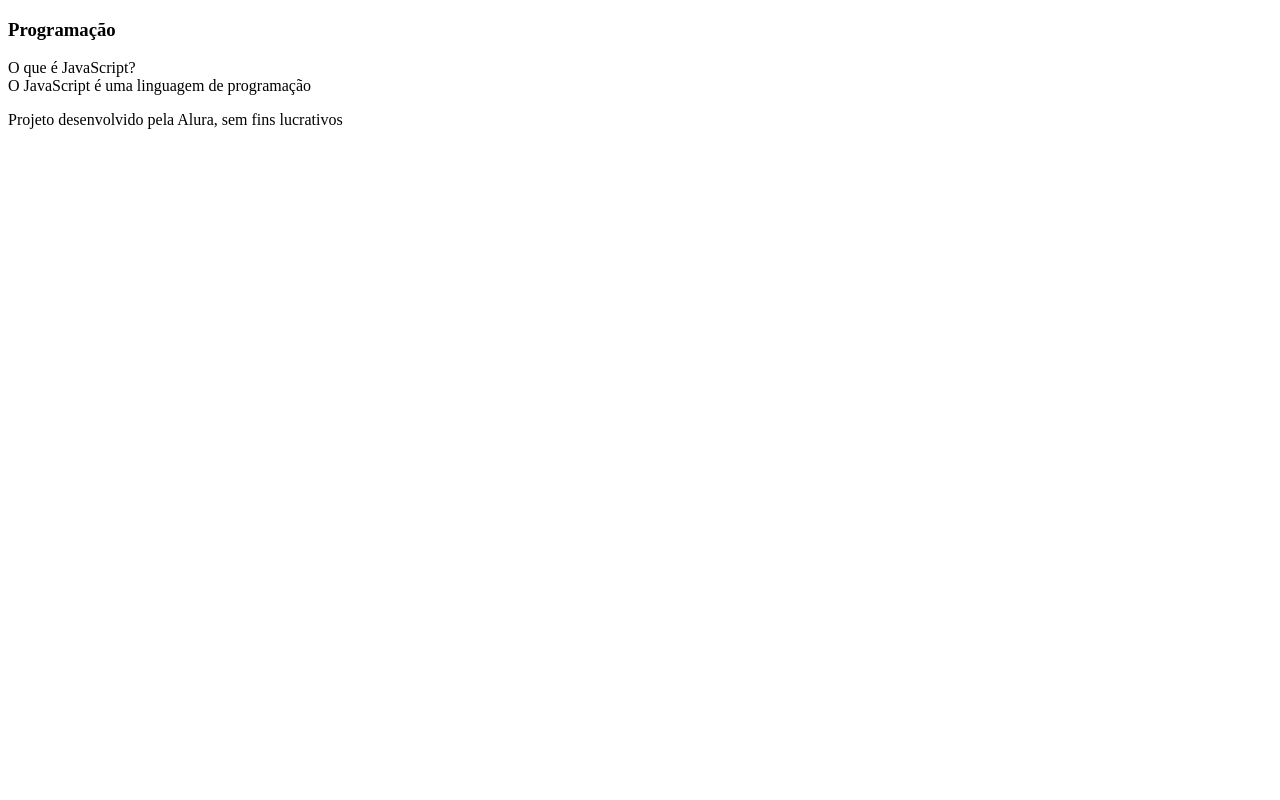
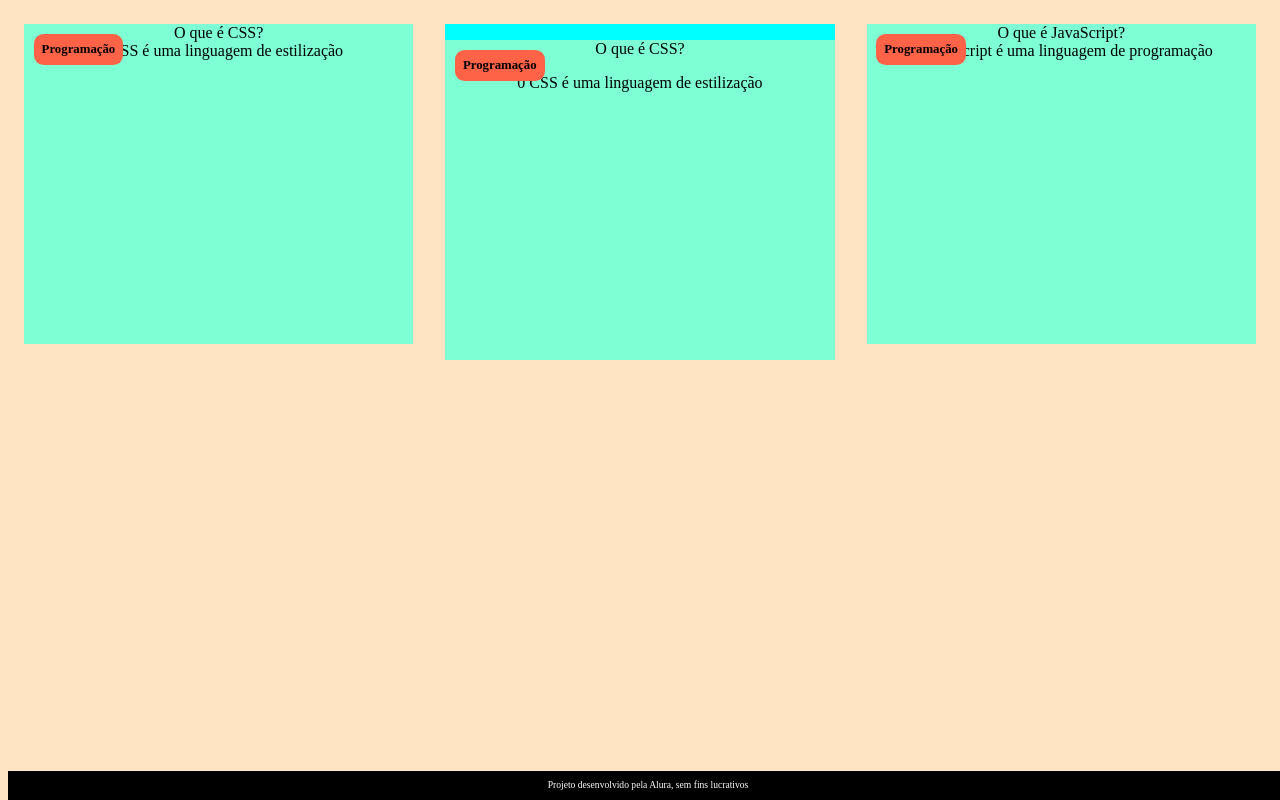
Before and after one commit to alanzsx/ferramenta-interativa, a plain HTML site: page index.html in a window 1280 px wide. Drawn offline with Linux system fonts and the light colour scheme.

Commit message:
Add files via upload

```diff
--- a/index.html
+++ b/index.html
@@ -3,11 +3,34 @@
 <head>
     <meta charset="UTF-8">
     <meta name="viewport" content="width=device-width, initial-scale=1.0">
+    <link rel="stylesheet" href="style.css">
     <title>Flashcard</title>
 </head>
 <body>
     <main>
         <section id="container">
+                <article class="cartao">
+                        <div class="cartao__conteudo">
+                                <h3>Programação</h3>
+                                <div class="cartao__conteudo__pergunta">
+                                        O que é CSS?
+                                </div>
+                                <div class="cartao__conteudo__resposta">
+                                        O CSS é uma linguagem de estilização
+                                </div>
+                        </div>
+                </article>
+                <article class="cartao">
+                        <div class="cartao__conteudo">
+                            <h3>Programação</h3>
+                            <div class="cartao_conteudo_pergunta">
+                                <p>O que é CSS?</p>
+                            </div>
+                            <div class="cartao_conteudo_resposta">
+                            <p>0 CSS é uma linguagem de estilização</p>
+                        </div>
+                    </div>
+                </article>
                 <article class="cartao">
                         <div class="cartao__conteudo">
                                 <h3>Programação</h3>
--- a/style.css
+++ b/style.css
@@ -0,0 +1,41 @@
+body {
+    background-color: bisque;
+    font-family: Bai Jamjuree;
+}
+footer {
+    background-color: black;
+    color: white;
+    position: fixed;
+    bottom: 0;
+    width: 100%;
+}
+footer p {
+    text-align: center;
+    font-size: 0.6rem;
+    margin-top: 0.5rem;
+}
+#container{
+    display: flex;
+}
+.cartao {
+    margin: 1rem 1rem;
+    background-color: aqua;
+    height: 20rem;
+    flex-grow: 1;
+    flex-basis: calc(33% - 6rem);
+}
+.cartao__conteudo {
+    text-align: center;
+    background-color: aquamarine;
+    height: 100%;
+}
+.cartao__conteudo h3 {
+    background-color: tomato;
+    text-align: left;
+    padding: 0.5rem;
+    position: absolute;
+    margin: 0.6rem;
+    border-radius:0.6rem;
+    font-size: 1vw;
+
+}
```
